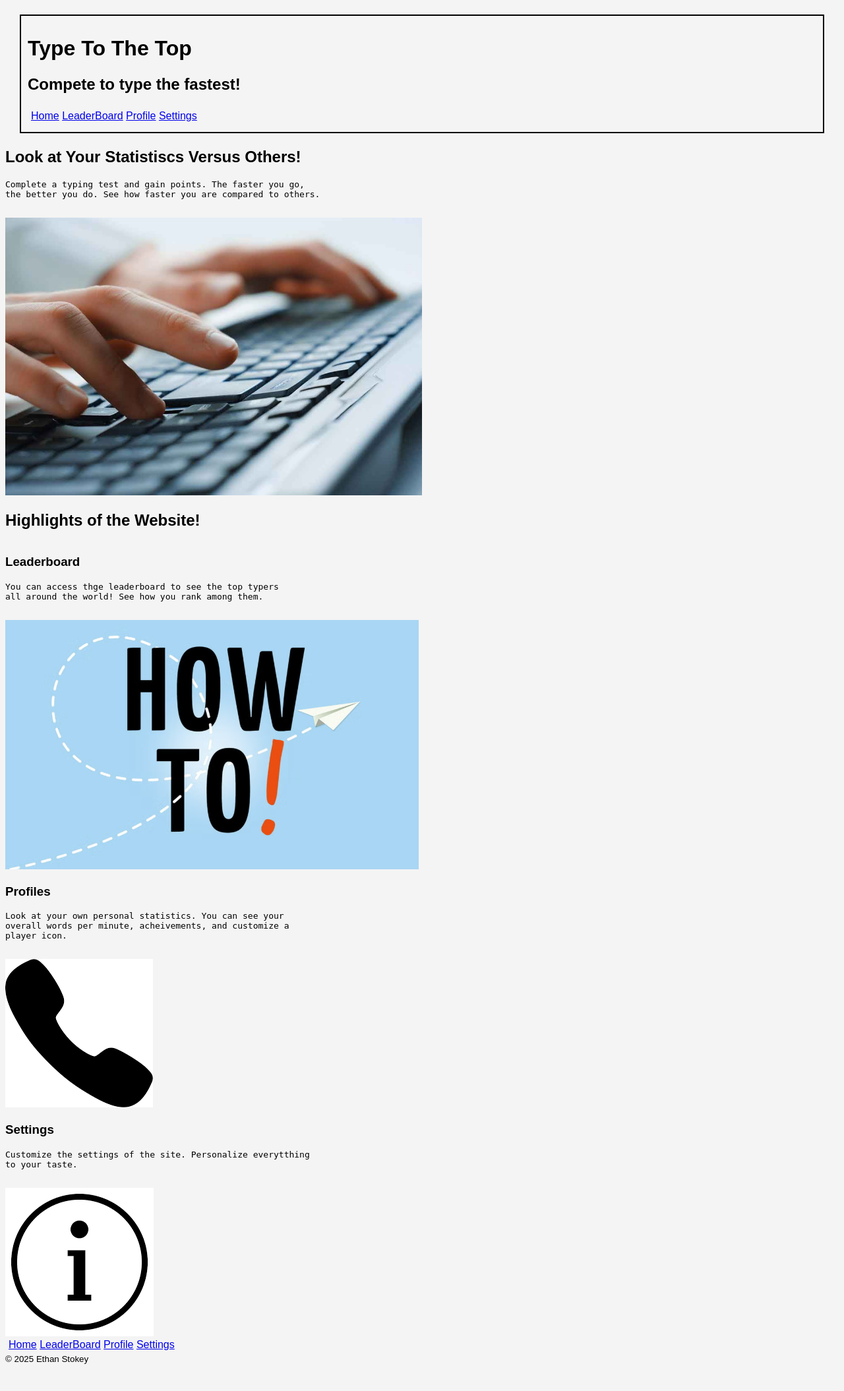
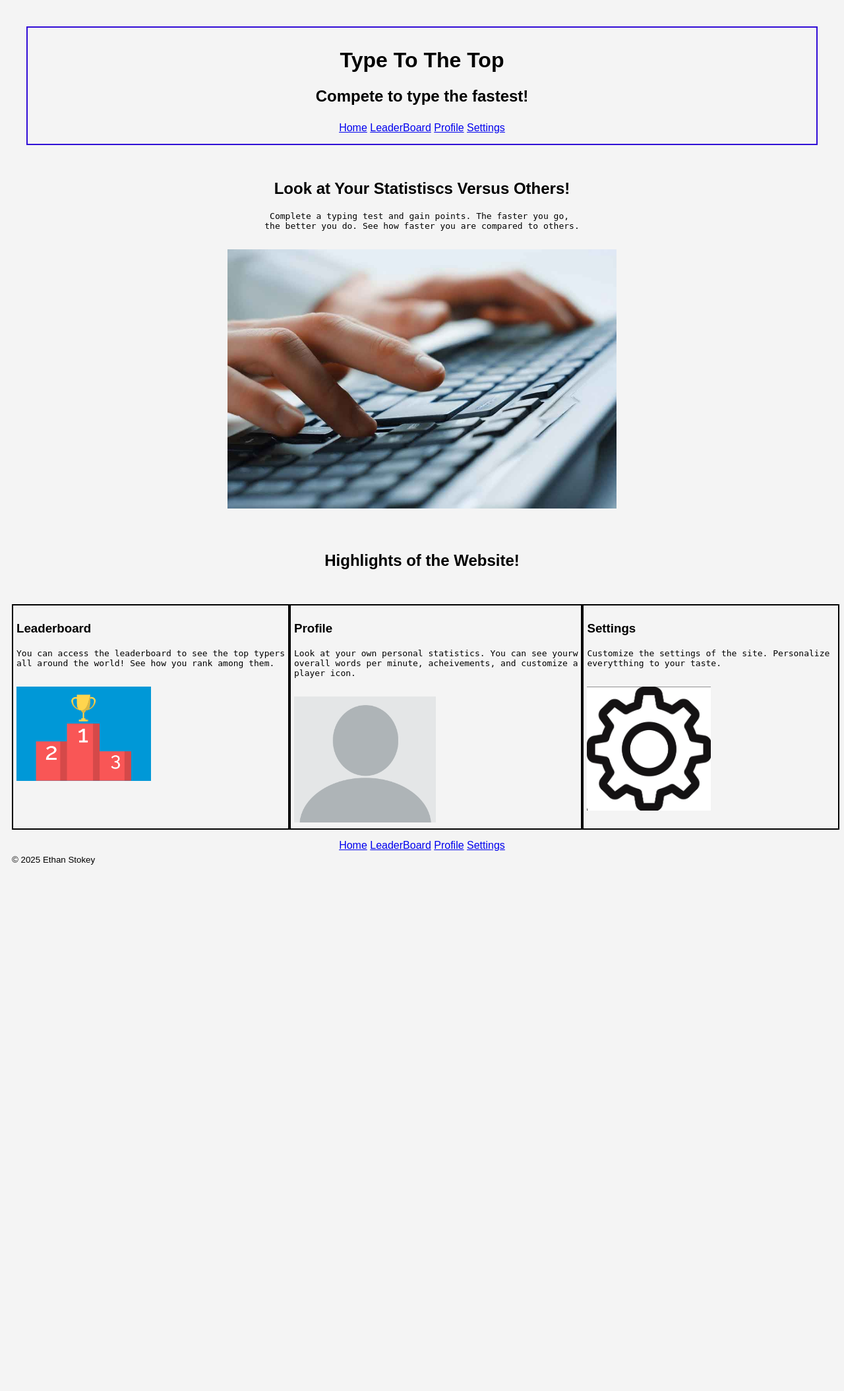
Before and after one commit to StokedTBH/PL_4_Web_Applications, a PHP site: page / in a window 1280 px wide. Shown: the whole page at 66% size. After the commit the page ends 1311 px from the top, so only its background shows below. Run offline with PHP 8.4, Linux system fonts and the light colour scheme.

Commit message:
Mostly finished

```diff
--- a/HW2/index.html
+++ b/HW2/index.html
@@ -4,21 +4,21 @@
     <link rel="stylesheet" href="styles/main.css">
     <meta charset="UTF-8">
     <meta name="viewport" content="width=device-width, initial-scale=1.0">
-    <title>Counting!</title>
+    <title>Type To The Top</title>
 </head>
 <body class="container">
-    <header class="text-block" class="row">
+    <header class="text-block outline">
         <h1>Type To The Top</h1>
         <h2>Compete to type the fastest!</h2>
         <nav class="menu">
-            <a href="index.html">Home</a></li>
-            <a href="leaderboard.html">LeaderBoard</a></li>
-            <a href="profile.html">Profile</a></li>
-            <a href="settings.html">Settings</a></li>
+            <a href="index.html">Home</a>
+            <a href="leaderboard.html">LeaderBoard</a>
+            <a href="profile.html">Profile</a>
+            <a href="settings.html">Settings</a>
         </nav>
     </header>
 
-    <section class="row">
+    <section class="text-block">
         <h2>Look at Your Statistiscs Versus Others!</h2>
         <pre>
 Complete a typing test and gain points. The faster you go,
@@ -27,32 +27,35 @@ the better you do. See how faster you are compared to others.
         <img src="typing_image.png" alt="Picture of typing." width = "50%">
     </section>
 
+    <section class="text-block">
+        <h2>Highlights of the Website!</h3>
+    </section>
+
     <section class="row">
-        <h2>Highlights of the Website!</h3>
-        <section class="col-6">
+        <section class="col-4">
             <h3>Leaderboard</h3>
             <pre>
-You can access thge leaderboard to see the top typers
+You can access the leaderboard to see the top typers
 all around the world! See how you rank among them.
             </pre>
-            <img src="how_to.png" alt="Picture with the words 'Hot To!'">
+            <img src="leaderboard.png" alt="Image of a leaderboard" width="50%">
         </section>
-        <section class="col-6">
-            <h3>Profiles</h3>
+        <section class="col-4">
+            <h3>Profile</h3>
             <pre>
-Look at your own personal statistics. You can see your
+Look at your own personal statistics. You can see yourw
 overall words per minute, acheivements, and customize a
 player icon.
             </pre>
-            <img src="call_icon.png" alt="Picture with a call icon.">
+        <img src="profile.png" alt="Empty profile icon image" width="50%">
         </section>
-        <section class="col-6">
+        <section class="col-4">
             <h3>Settings</h3>
             <pre>
-Customize the settings of the site. Personalize everytthing
-to your taste.
+Customize the settings of the site. Personalize
+everytthing to your taste.
             </pre>
-            <img src="info_icon.png" alt="Picture with a info icon.">
+            <img src="settings.png" alt="Settings gear image" width="50%">
         </section>
     </section>
 
--- a/HW2/styles/main.css
+++ b/HW2/styles/main.css
@@ -1,14 +1,19 @@
 .container {
     font-family: 'Arial', sans-serif;
     background-color: #f4f4f4;
+    padding: 10px;
   }
 
 .text-block {
     font-family: 'Arial', sans-serif;
     background-color: #f4f4f4;
+    text-align: center;
     margin: 22px;
     padding: 10px;
-    border: 2px solid #000000;
+}
+
+.outline {
+  border: 2px solid #300bd6;
 }
 
 .copyright {
@@ -25,6 +30,7 @@
 .menu{
   padding: 5px;
   width: 100%;
+  text-align: center;
 }
 
 * {
@@ -33,10 +39,13 @@
 
 .row {
   width: 100%;
+  display: flex;
 }
 
-.col-6 {
-  width: 50%;
+.col-4 {
+  width: 33.33%;
+  padding: 5px;
+  border: 2px solid #000000;
 }
 
 .col-12 {
```
Also changed, not shown: HW2/call_icon.png (deleted), HW2/how_to.png (deleted), HW2/info_icon.png (deleted), HW2/leaderboard.png (added), HW2/numbers.png (deleted), HW2/profile.png (added), HW2/settings.png (added).
